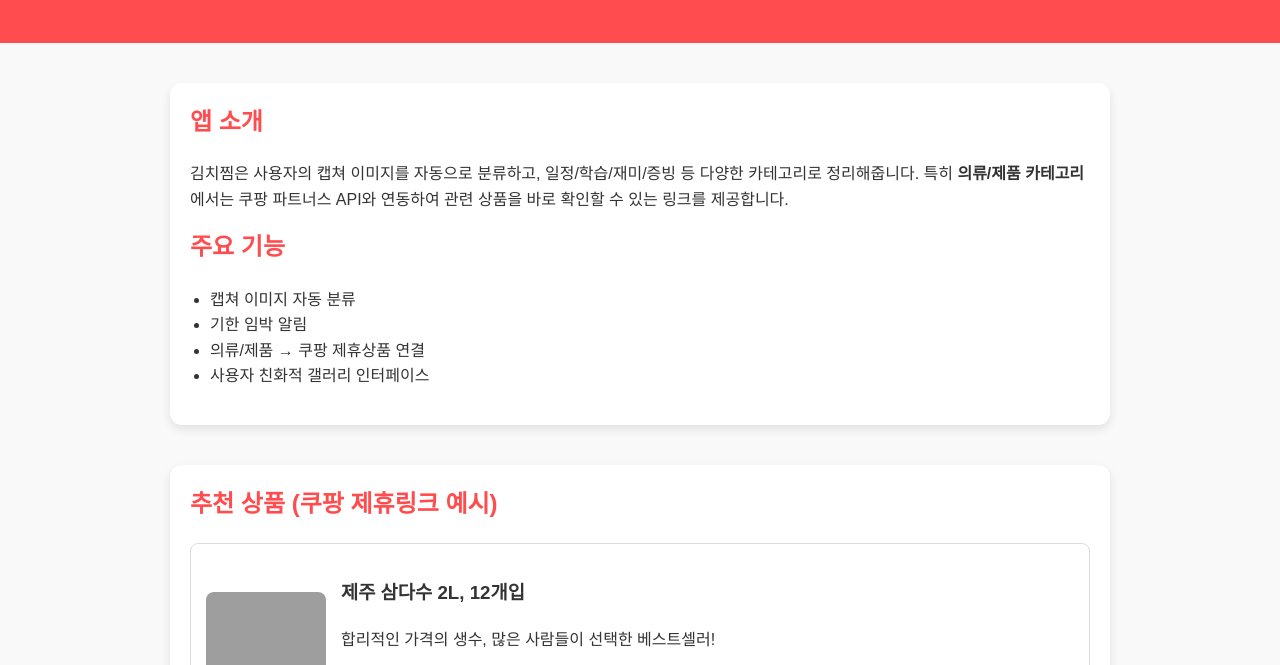
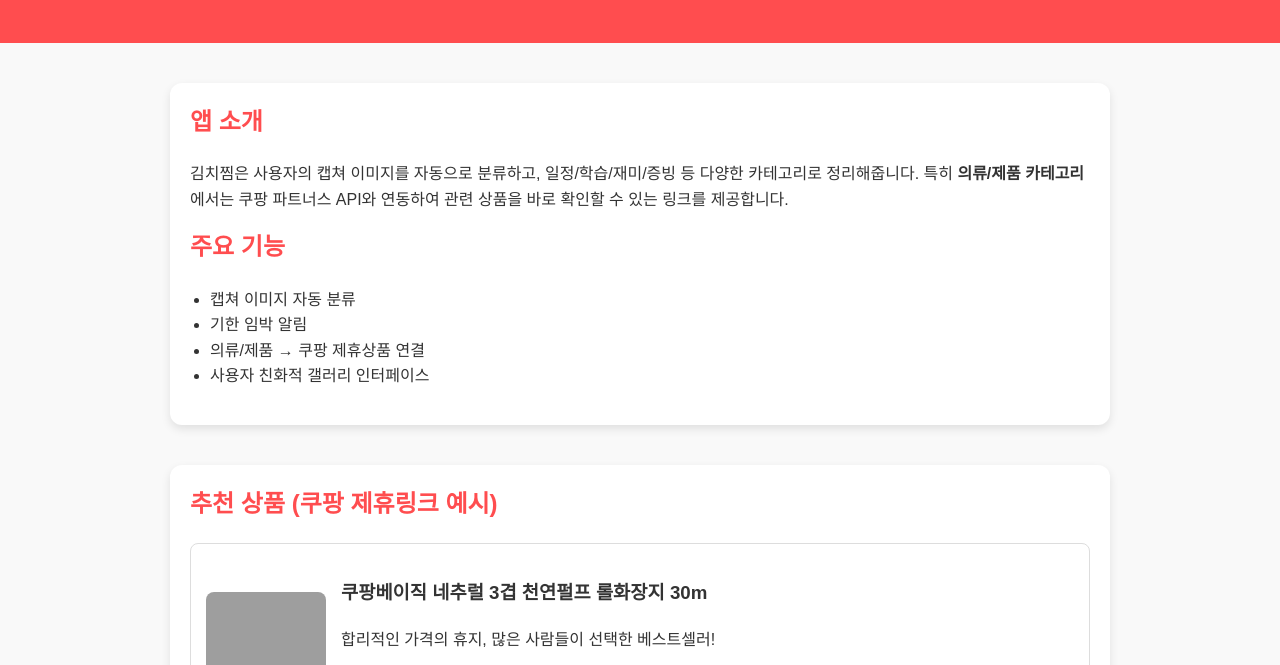
Before and after one commit to mightyjingyu/capture-landing-page, a plain HTML site: page index.html in a window 1280 px wide. Shown: the part 126-791 px from the top of the page. Drawn offline with Linux system fonts and the light colour scheme; grey boxes are pictures that could not be loaded.

Commit message:
Update index.html

```diff
--- a/index.html
+++ b/index.html
@@ -100,9 +100,9 @@
     <div class="product-box">
       <img src="https://thumbnail9.coupangcdn.com/thumbnails/remote/120x120ex/image/product/image.jpg" alt="쿠팡 상품">
       <div class="product-info">
-        <h3>제주 삼다수 2L, 12개입</h3>
-        <p>합리적인 가격의 생수, 많은 사람들이 선택한 베스트셀러!</p>
-        <a class="buy-btn" href="https://link.coupang.com/a/XXXXX" target="_blank">쿠팡에서 보기</a>
+        <h3>쿠팡베이직 네추럴 3겹 천연펄프 롤화장지 30m</h3>
+        <p>합리적인 가격의 휴지, 많은 사람들이 선택한 베스트셀러!</p>
+        <a class="buy-btn" href="https://link.coupang.com/a/cTjZtE" target="_blank">쿠팡에서 보기</a>
       </div>
     </div>
   </section>
```
